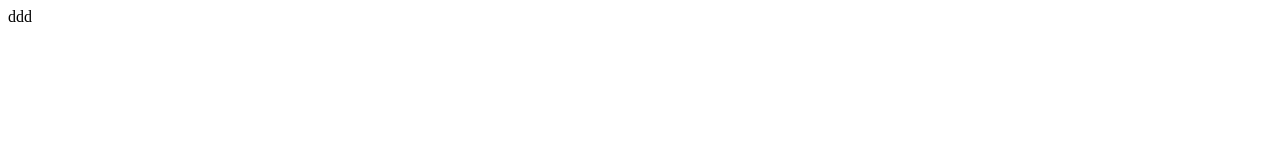
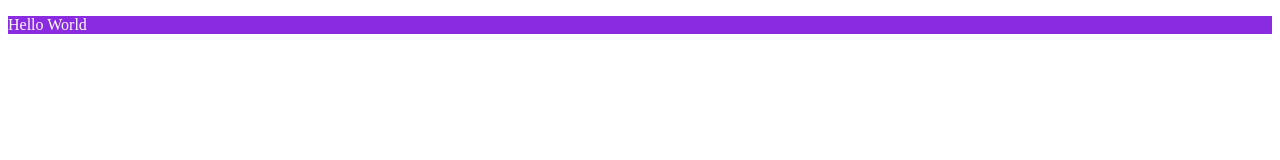
Before and after one commit to MaryamTavana379/test, a plain HTML site: page index.html in a window 1280 px wide. Drawn offline with Linux system fonts and the light colour scheme.

Commit message:
second-commit

```diff
--- /dev/null
+++ b/index.css
@@ -0,0 +1,4 @@
+p {
+ background-color: blueviolet;
+ color: white;
+}
--- a/index.html
+++ b/index.html
@@ -3,9 +3,12 @@
 <head>
     <meta charset="UTF-8">
     <meta name="viewport" content="width=device-width, initial-scale=1.0">
+    <link rel="stylesheet" href="index.css">
     <title>Document</title>
 </head>
 <body>
-    ddd
+    <div>
+        <p> Hello World</p>
+    </div>
 </body>
 </html>
```
